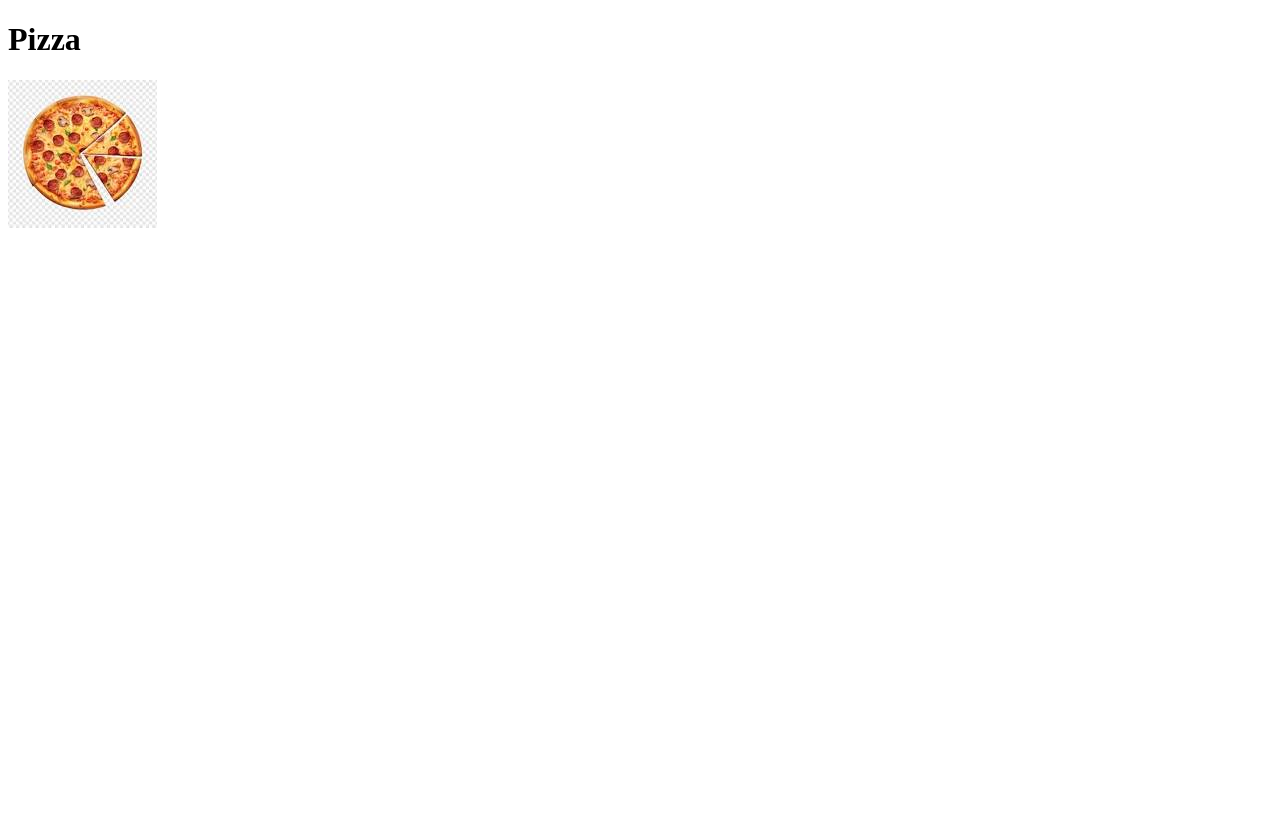
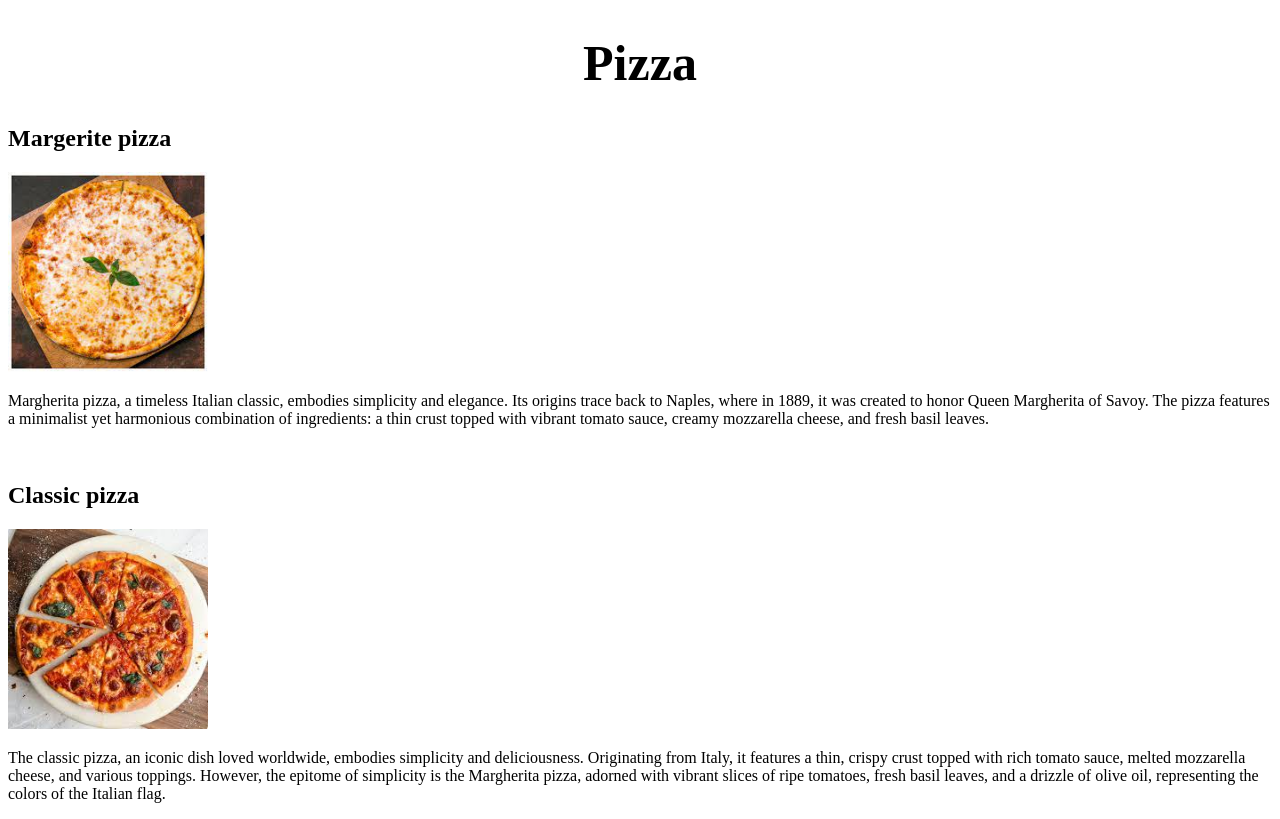
Before and after one commit to sarth2004/kitchen, a plain HTML site: page pages/pizza.html in a window 1280 px wide. Drawn offline with Linux system fonts and the light colour scheme.

Commit message:
Added desp

```diff
--- a/pages/pizza.html
+++ b/pages/pizza.html
@@ -7,7 +7,13 @@
     <link rel="stylesheet" href="../style/pizza.css">
 </head>
 <body>
-    <h1>Pizza</h1>
-    <img src="../images/pizza.jpeg" alt="">
+    <h1 style="text-align: center;">Pizza</h1>
+    <h2>Margerite pizza</h2>
+    <img src="../images/p1.jpeg" alt="">
+    <p>Margherita pizza, a timeless Italian classic, embodies simplicity and elegance. Its origins trace back to Naples, where in 1889, it was created to honor Queen Margherita of Savoy. The pizza features a minimalist yet harmonious combination of ingredients: a thin crust topped with vibrant tomato sauce, creamy mozzarella cheese, and fresh basil leaves.</p>
+     <br>
+     <h2>Classic pizza</h2>
+     <img src="../images/p2.jpeg" alt="">
+     <p>The classic pizza, an iconic dish loved worldwide, embodies simplicity and deliciousness. Originating from Italy, it features a thin, crispy crust topped with rich tomato sauce, melted mozzarella cheese, and various toppings. However, the epitome of simplicity is the Margherita pizza, adorned with vibrant slices of ripe tomatoes, fresh basil leaves, and a drizzle of olive oil, representing the colors of the Italian flag.</p>
 </body>
 </html>
--- a/style/pizza.css
+++ b/style/pizza.css
@@ -0,0 +1,8 @@
+img{
+    height: 200px;
+    width: 200px;
+
+}
+h1{
+    font-size: 50px;
+}
```
Also changed, not shown: images/p1.jpeg (added), images/p2.jpeg (added).
